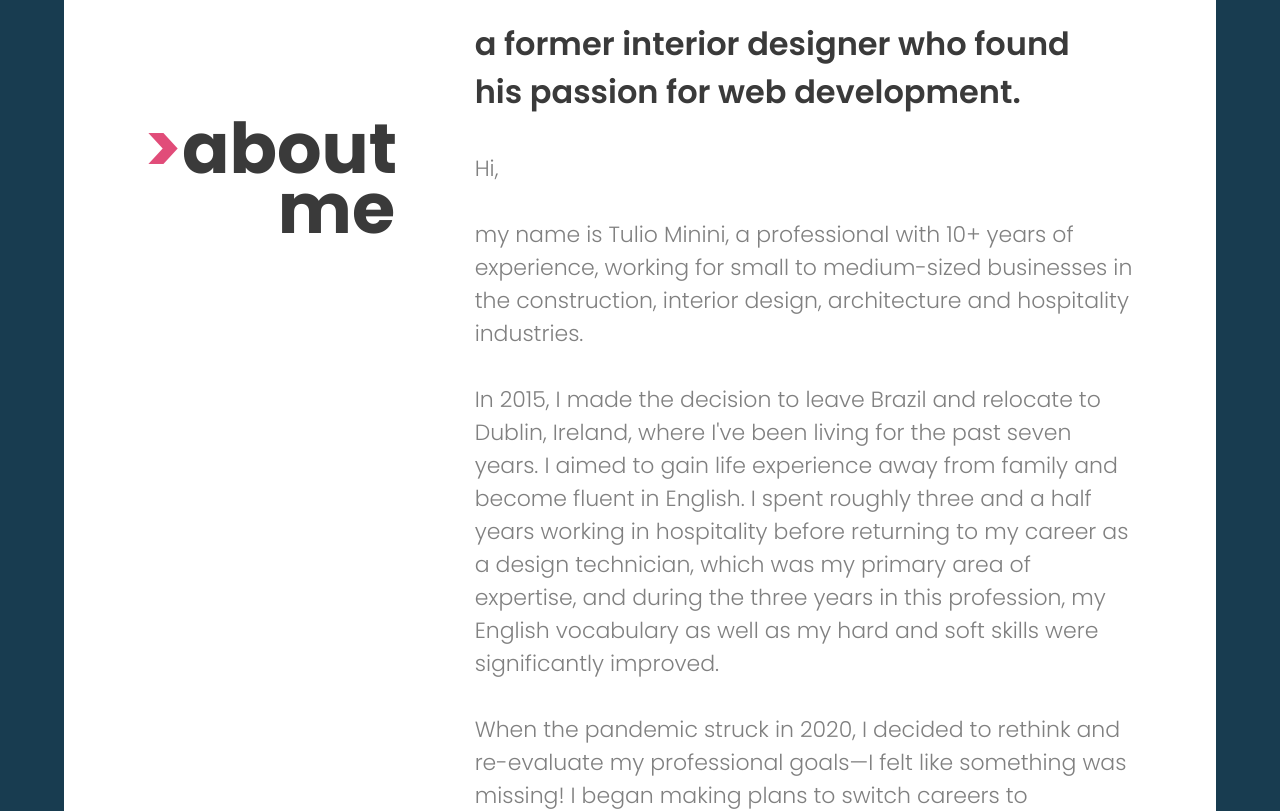
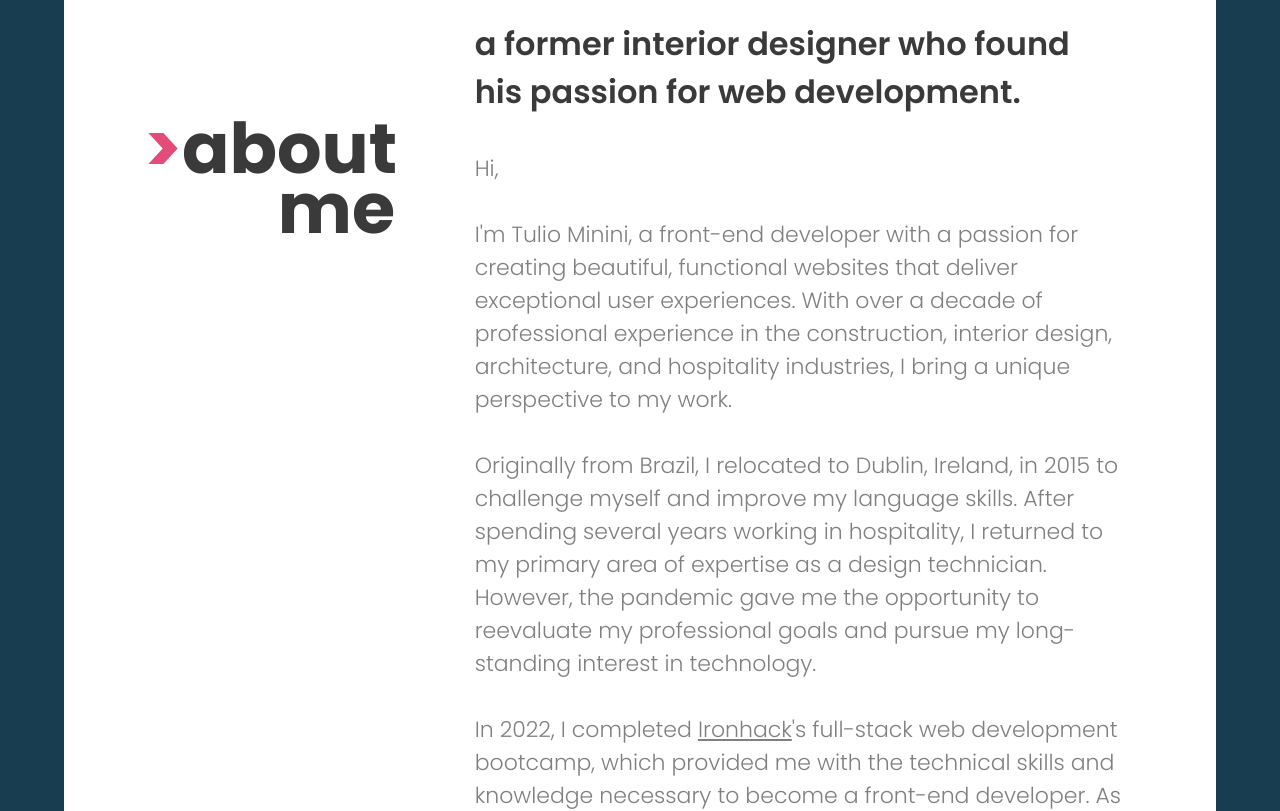
Before and after one commit to t-minini/my-website-v2, a React (Create React App) app: page / in a window 1280 px wide. Shown: the part 860-1671 px from the top of the page. Built offline with nearby package versions, Linux system fonts and the light colour scheme; grey boxes are pictures that could not be loaded.

Commit message:
bio update

```diff
--- a/src/components/about/About.jsx
+++ b/src/components/about/About.jsx
@@ -27,28 +27,21 @@ export function About() {
           />
           <br />
           <br />
-          my name is Tulio Minini, a professional with 10+ years of experience,
-          working for small to medium-sized businesses in the construction,
-          interior design, architecture and hospitality industries. <br />
+          I'm Tulio Minini, a front-end developer with a passion for creating
+          beautiful, functional websites that deliver exceptional user
+          experiences. With over a decade of professional experience in the
+          construction, interior design, architecture, and hospitality
+          industries, I bring a unique perspective to my work. <br />
           <br />
-          In 2015, I made the decision to leave Brazil and relocate to Dublin,
-          Ireland, where I've been living for the past seven years. I aimed to
-          gain life experience away from family and become fluent in English. I
-          spent roughly three and a half years working in hospitality before
-          returning to my career as a design technician, which was my primary
-          area of expertise, and during the three years in this profession, my
-          English vocabulary as well as my hard and soft skills were
-          significantly improved.
+          Originally from Brazil, I relocated to Dublin, Ireland, in 2015 to
+          challenge myself and improve my language skills. After spending
+          several years working in hospitality, I returned to my primary area of
+          expertise as a design technician. However, the pandemic gave me the
+          opportunity to reevaluate my professional goals and pursue my
+          long-standing interest in technology.
           <br />
           <br />
-          When the pandemic struck in 2020, I decided to rethink and re-evaluate
-          my professional goals—I felt like something was missing! I began
-          making plans to switch careers to technology, something I always
-          wanted, but never dared to do, afraid of starting over in a brand-new
-          field.
-          <br />
-          <br />
-          In 2022, I carried out my objectives by completing{" "}
+          In 2022, I completed{" "}
           <a
             href="https://www.ironhack.com/en"
             target={"_blank"}
@@ -57,16 +50,22 @@ export function About() {
           >
             Ironhack
           </a>
-          ’s full-stack web development bootcamp, which lasted nine weeks and
-          required 360 hours of full-time study time. Because of my background
-          in interior design, I fell in love with the front-end stack, and ever
-          since I've been working on smaller projects and taking online classes
-          to hone my coding, styling, and design abilities.
+          's full-stack web development bootcamp, which provided me with the
+          technical skills and knowledge necessary to become a front-end
+          developer. As someone with a background in interior design, I have a
+          keen eye for design and aesthetics, and I enjoy creating visually
+          appealing websites that are also functional and user-friendly.
           <br />
-          <br />I have a modest but expanding vinyl collection. I love cats,
-          travelling, Star Wars and Star Trek, and going to music concerts. I
-          dream big and always give my best in everything I do. I also enjoy
-          talking about space and afterlife theories.
+          <br />
+          When I'm not coding, I enjoy listening to music, collecting vinyl
+          records, and attending concerts. I'm also a cat lover and a sci-fi
+          enthusiast, with a particular interest in space and afterlife
+          theories.
+          <br />
+          <br />
+          With a dedication to excellence and a passion for learning, I'm
+          excited to continue growing as a developer and contributing to
+          innovative projects.
         </p>
       </div>
     </article>
```
